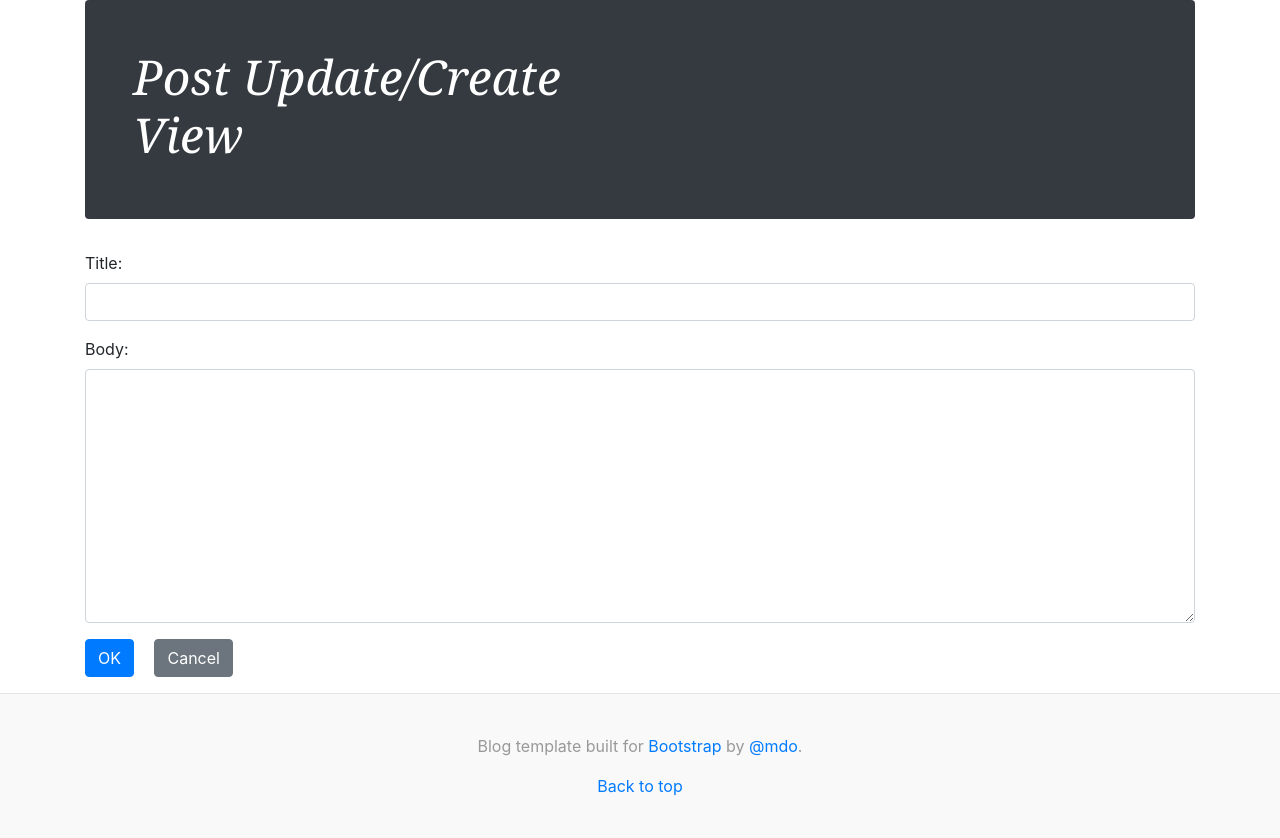
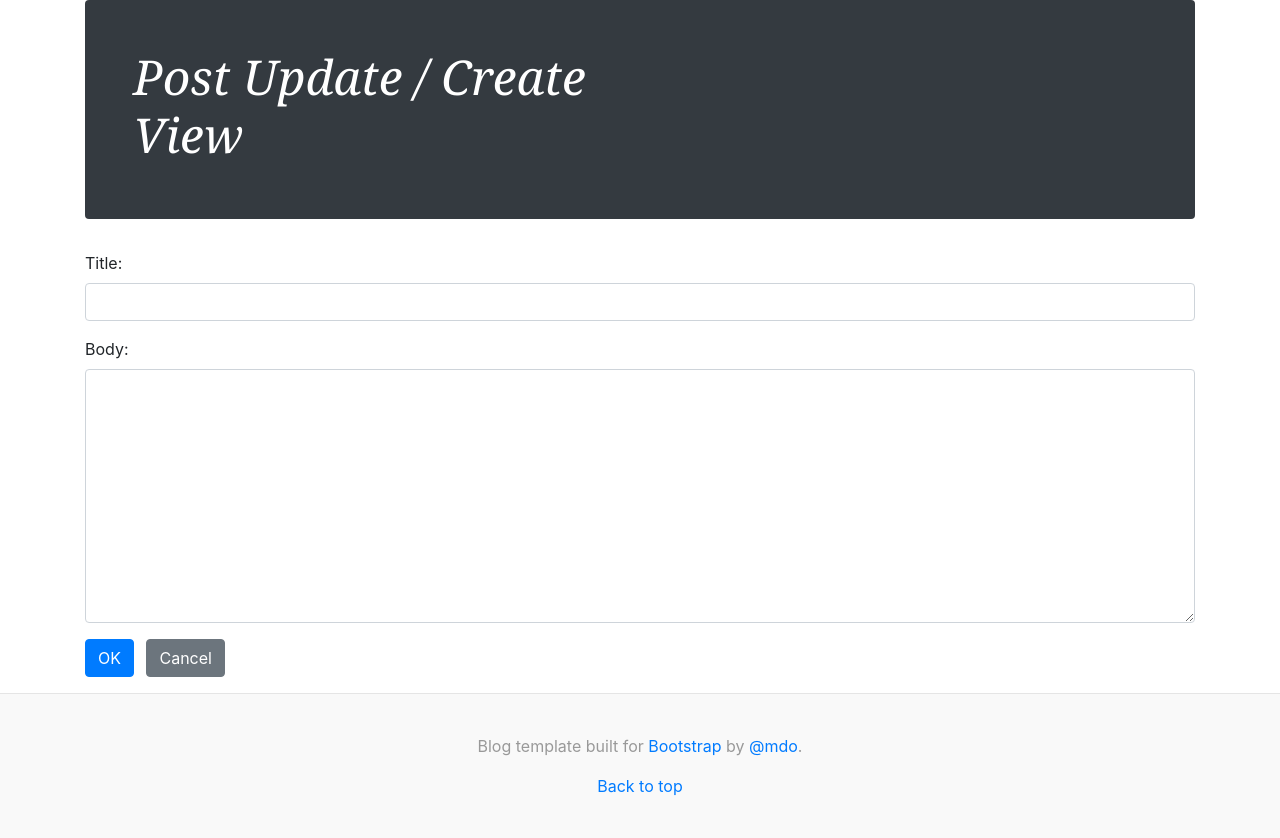
Before and after one commit to Hiroshi0704/simple_blog, a Django app: page /blog/create/ in a window 1280 px wide. Shown: the part 69-907 px from the top of the page. Run offline with Django 3.2, Linux system fonts and the light colour scheme; a user stored in the database is signed in; some libraries are stand-ins or nearby versions.

```diff
--- a/blog/templates/blog/post_form.html
+++ b/blog/templates/blog/post_form.html
@@ -1,6 +1,6 @@
 {% extends 'blog/base.html' %}
 
-{% block content_title %}Post Update/Create View{% endblock%}
+{% block content_title %}Post Update / Create View{% endblock%}
 
 {% block inner_content %}
   <form class="form-group" method="post">
@@ -8,9 +8,9 @@
     {{ form }}
     <button class="btn btn-primary" type="submit">OK</button>
     {% if post %}
-      <a class="btn btn-secondary ml-3" href="{% url 'post_detail' post.id %}">Cancel</a>
+      <a class="btn btn-secondary ml-2" href="{% url 'post_detail' post.id %}">Cancel</a>
     {% else %}
-      <a class="btn btn-secondary ml-3" href="{% url 'post_list' %}">Cancel</a>
+      <a class="btn btn-secondary ml-2" href="{% url 'post_list' %}">Cancel</a>
     {% endif %}
   </form>
 {% endblock inner_content %}
```
Also changed, not shown: db.sqlite3, 2 other files.
